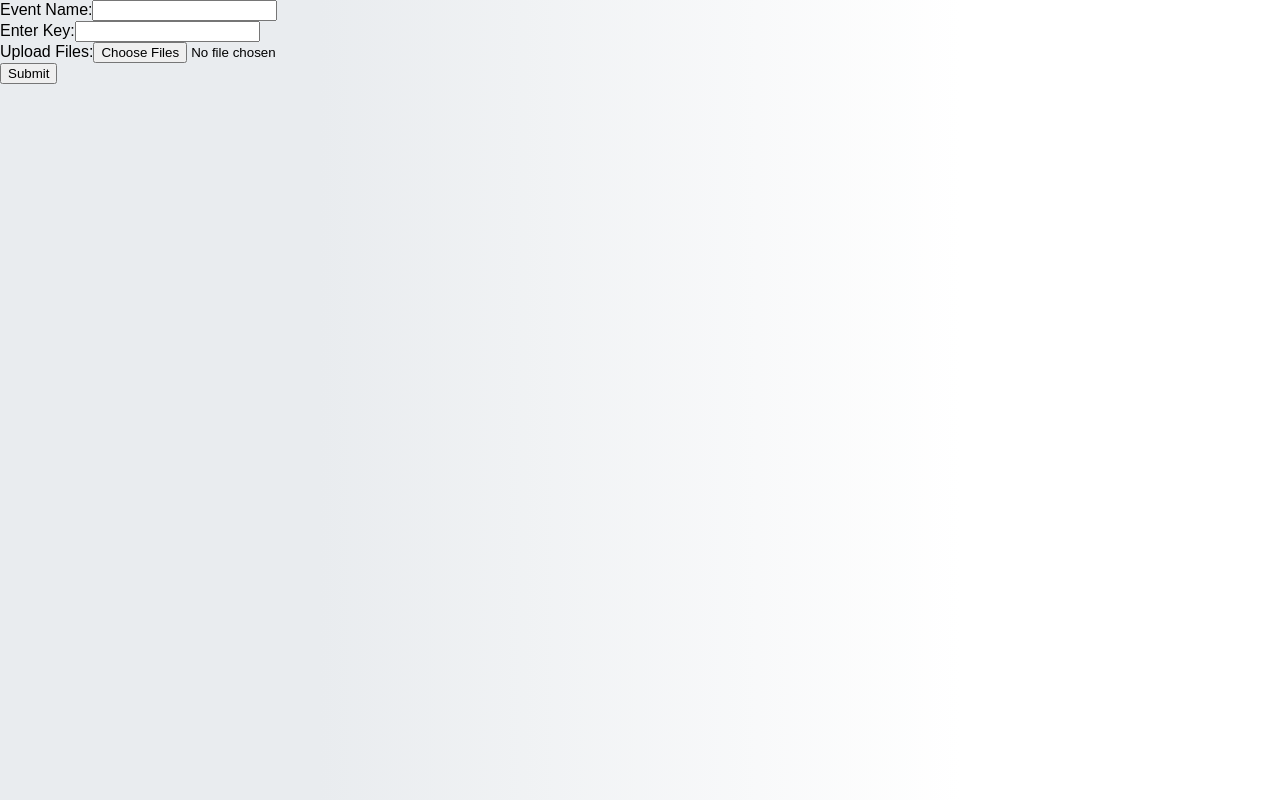
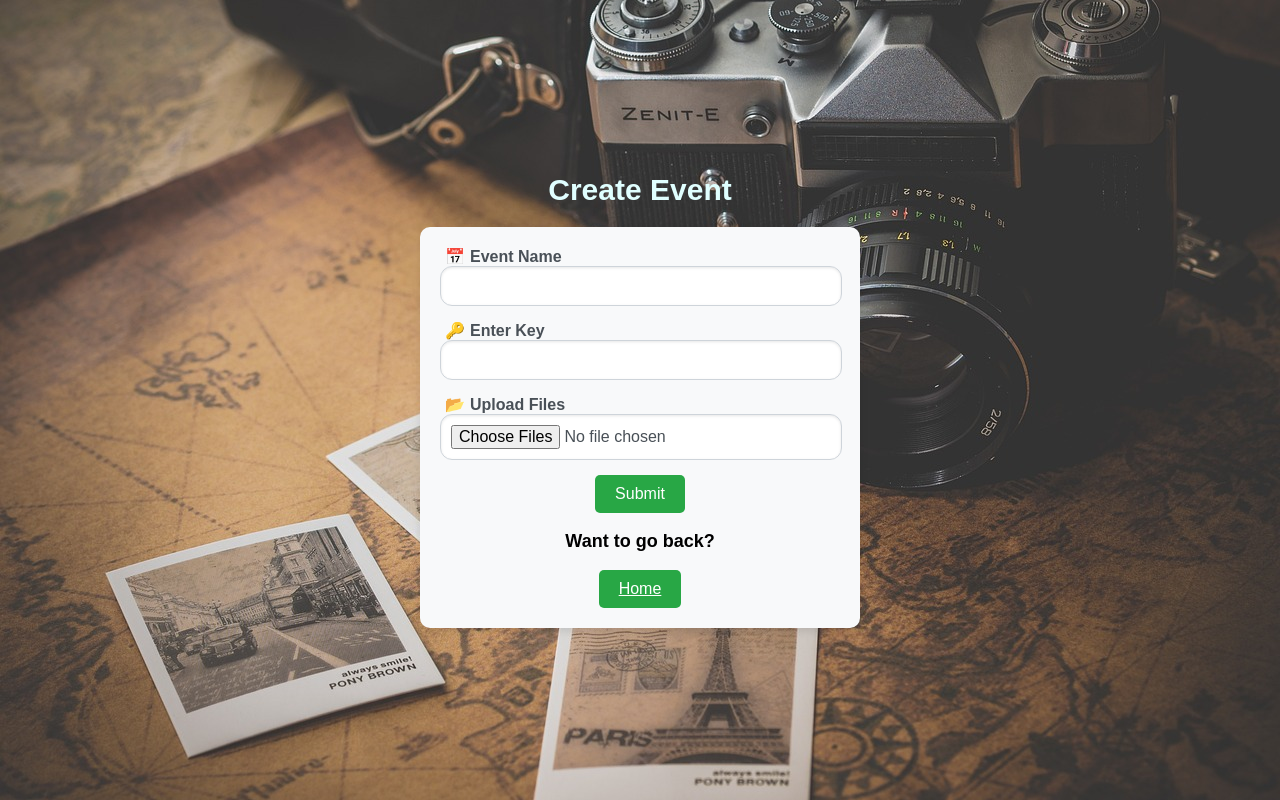
Before and after one commit to sakshipatel29/MERN-Stack-project, a React (Vite) app in the folder client/: page /create-event in a window 1280 px wide. Built offline with nearby package versions, Linux system fonts and the light colour scheme.

Commit message:
Updated Create Event page and styling file

```diff
--- a/client/src/App.css
+++ b/client/src/App.css
@@ -50,19 +50,19 @@ h2 {
     color: #495057;
 }
 
-.icon{
-    margin-right:5px;
+.icon {
+    margin-right: 5px;
 }
 
-.accountexist{
+.accountexist {
     color: black;
-    font-family:Arial;
-    font-weight:bold;
-    font-size:18px;
+    font-family: Arial;
+    font-weight: bold;
+    font-size: 18px;
 }
 
-.Login{
-    color:white
+.Login {
+    color: white;
 }
 
 .input {
@@ -104,9 +104,9 @@ h2 {
 }
 
 /*LOGIN AND SIGN UP PAGE CSS */
-.createacc{
+.createacc {
     color: white;
-    font-size: xx-large
+    font-size: xx-large;
 }
 
 .toggle-password {
@@ -115,28 +115,28 @@ h2 {
     right: 10px;
     transform: translateY(-50%);
     cursor: pointer;
-    color: black
+    color: black;
 }
 
 .password-input {
     position: relative;
 }
 
-.Loginheader1{
-    font-size:48px;
-    margin:0px;
-    color:yellow
+.Loginheader1 {
+    font-size: 48px;
+    margin: 0px;
+    color: yellow;
 }
 
-.Loginheader2{
-    font-size:30px;
+.Loginheader2 {
+    font-size: 30px;
     margin-top: 0px;
-    color:lightcyan
+    color: lightcyan;
 }
 
 /*HOME PAGE & Share Photos Page CSS */
-.homecontainer{
-    text-align:center;
+.homecontainer {
+    text-align: center;
 }
 
 .image-group {
@@ -187,20 +187,69 @@ h2 {
     text-align: center;
 }
 
+/*CREATE EVENT PAGE*/
+.previews-wrapper {
+    display: flex;
+    align-items: center;
+    width: 100%;
+    position: relative;
+}
+
+.scroll-button {
+    background: rgba(0, 0, 0, 0.5);
+    border: none;
+    color: white;
+    padding: 10px;
+    cursor: pointer;
+    border-radius: 50%;
+    font-size: 16px;
+    display: flex;
+    justify-content: center;
+    align-items: center;
+    transition: background-color 0.3s;
+    z-index: 1;
+}
+
+    .scroll-button:hover {
+        background: rgba(0, 0, 0, 0.8);
+    }
+
+    .scroll-button.left {
+        position: absolute;
+        left: 10px;
+    }
+
+    .scroll-button.right {
+        position: absolute;
+        right: 10px;
+    }
+
+.previews-container {
+    display: flex;
+    flex-grow: 1;
+    padding: 10px 0;
+    overflow: hidden;
+    width: 100%;
+}
+
 .previews {
     display: flex;
-    flex-wrap: wrap;
+    gap: 20px;
+    max-width: calc(100% - 80px); /* Adjust based on button width */
 }
 
 .preview {
-    margin: 10px;
     position: relative;
+    min-width: 100px; /* Fixed width for each preview */
+    max-width: 100px;
 }
 
     .preview img {
-    max-width: 100px;
-    max-height: 100px;
+        width: 100%;
+        height: auto;
         object-fit: cover;
+        border-radius: 5px;
+        box-shadow: 0 1px 3px rgba(0, 0, 0, 0.1);
     }
 
     .preview button {
@@ -212,4 +261,9 @@ h2 {
         border: none;
         cursor: pointer;
         padding: 2px 5px;
+        border-radius: 5px;
     }
+
+        .preview button:hover {
+            background: darkred;
+        }
--- a/client/src/CreateEvent.jsx
+++ b/client/src/CreateEvent.jsx
@@ -1,8 +1,8 @@
-import React, { useState, useContext } from 'react';
+import React, { useState, useContext, useRef } from 'react';
+import { Link } from 'react-router-dom';
 import axios from 'axios';
-import './App.css';
-//import { AppContext } from './App';
 import { AppContext } from './AppContext';
+import './App.css'; // Ensure this import if styles are not in a global CSS file
 
 const CreateEvent = () => {
     const { email } = useContext(AppContext);
@@ -10,12 +10,21 @@ const CreateEvent = () => {
     const [keyValue, setKeyValue] = useState('');
     const [files, setFiles] = useState([]);
     const [previews, setPreviews] = useState([]);
+    const previewsContainerRef = useRef(null);
 
     const handleFileChange = (e) => {
         const newFiles = Array.from(e.target.files);
-    setFiles(prevFiles => [...prevFiles, ...newFiles]);
+        const filteredFiles = newFiles.filter(newFile =>
+            !files.some(file => file.name === newFile.name && file.size === newFile.size)
+        );
 
-    const newPreviews = newFiles.map(file => URL.createObjectURL(file));
+        if (filteredFiles.length !== newFiles.length) {
+            alert('Some files were already uploaded and will not be added again.');
+        }
+
+        setFiles(prevFiles => [...prevFiles, ...filteredFiles]);
+
+        const newPreviews = filteredFiles.map(file => URL.createObjectURL(file));
         setPreviews(prevPreviews => [...prevPreviews, ...newPreviews]);
     };
 
@@ -67,31 +76,73 @@ const CreateEvent = () => {
         }
     };
 
+    const scrollLeft = () => {
+        previewsContainerRef.current.scrollBy({ left: -100, behavior: 'smooth' });
+    };
+
+    const scrollRight = () => {
+        previewsContainerRef.current.scrollBy({ left: 100, behavior: 'smooth' });
+    };
+
     return (
-    <div>
-      <form onSubmit={handleSubmit}>
+        <div className="container">
+            <h2 className="Loginheader2">Create Event</h2>
+            <form onSubmit={handleSubmit} className="form">
                 <input type='hidden' value={email} />
-        <div>
-          <label>Event Name:</label>
-          <input type="text" value={eventName} onChange={handleEventNameChange} required />
+                <div className="form-group">
+                    <label className="label">
+                        <span className="icon">📅</span>Event Name
+                    </label>
+                    <input
+                        type="text"
+                        value={eventName}
+                        onChange={handleEventNameChange}
+                        className="input"
+                        required
+                    />
                 </div>
-        <div>
-          <label>Enter Key:</label>
-          <input type="text" value={keyValue} onChange={handleKeyValue} required />
+                <div className="form-group">
+                    <label className="label">
+                        <span className="icon">🔑</span>Enter Key
+                    </label>
+                    <input
+                        type="text"
+                        value={keyValue}
+                        onChange={handleKeyValue}
+                        className="input"
+                        required
+                    />
                 </div>
-        <div>
-          <label>Upload Files:</label>
-          <input type="file" multiple onChange={handleFileChange} />
+                <div className="form-group">
+                    <label className="label">
+                        <span className="icon">📂</span>Upload Files
+                    </label>
+                    <input
+                        type="file"
+                        multiple
+                        onChange={handleFileChange}
+                        className="input"
+                    />
                 </div>
+                {previews.length > 0 && (
+                    <div className="previews-wrapper">
+                        <button type="button" className="scroll-button left" onClick={scrollLeft}>&lt;</button>
+                        <div className="previews-container" ref={previewsContainerRef}>
                             <div className="previews">
                                 {previews.map((preview, index) => (
                                     <div key={index} className="preview">
-              <img src={preview} alt={`file preview ${index}`} />
-              <button type="button" onClick={() => handleDeleteFile(index)}>Delete</button>
+                                        <img src={preview} alt={`file preview ${index}`} className="preview-image" />
+                                        <button type="button" onClick={() => handleDeleteFile(index)} className="delete-button">Delete</button>
                                     </div>
                                 ))}
                             </div>
-        <button type="submit">Submit</button>
+                        </div>
+                        <button type="button" className="scroll-button right" onClick={scrollRight}>&gt;</button>
+                    </div>
+                )}
+                <button type="submit" className="button">Submit</button>
+                <p className="accountexist">Want to go back?</p>
+                <Link to="/home" className="button">Home</Link>
             </form>
         </div>
     );
```
Also changed, not shown: 3 other files (tests, documents, lock files or other folders). Lines whose indentation alone changed are shown as unchanged.
